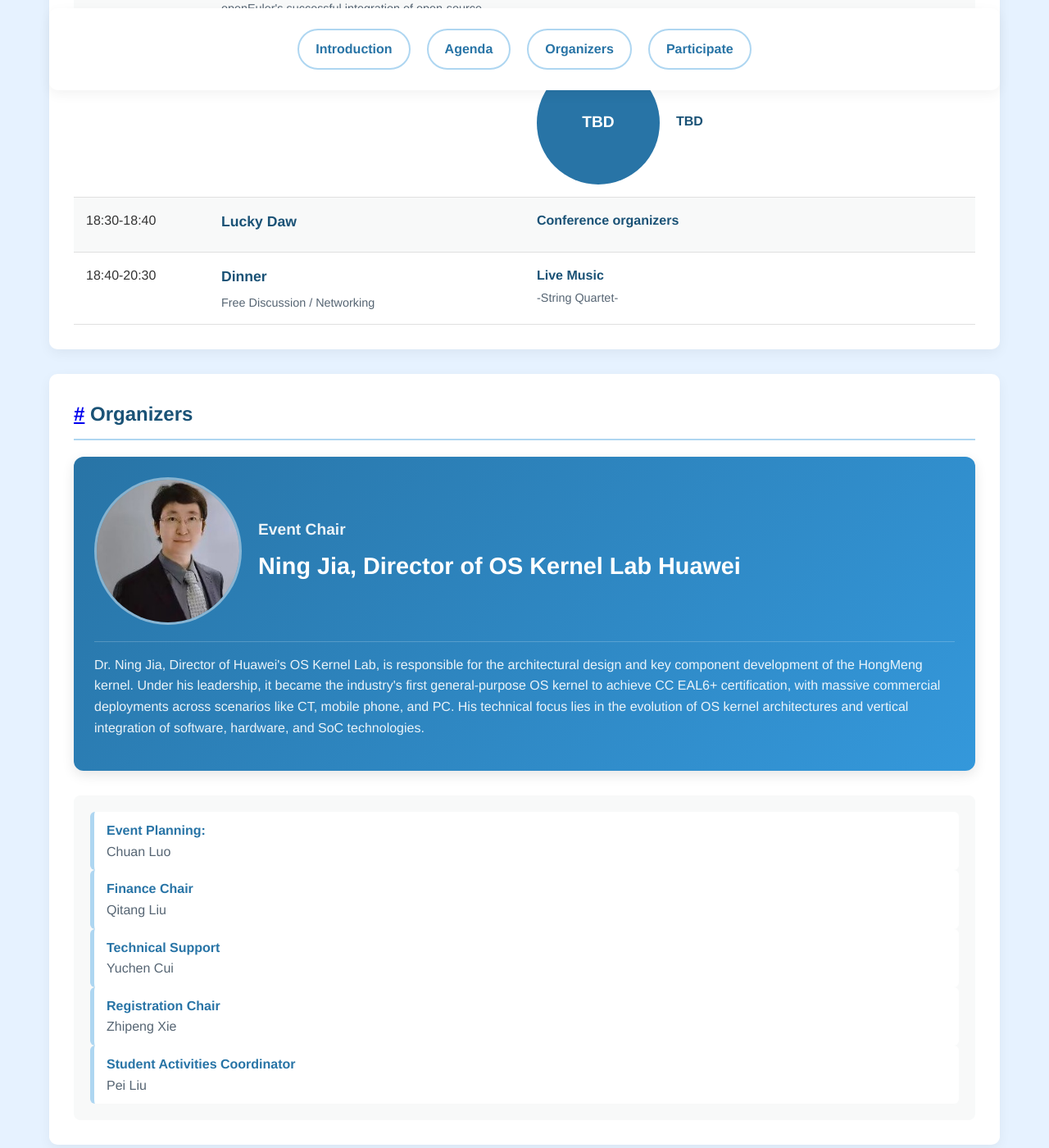
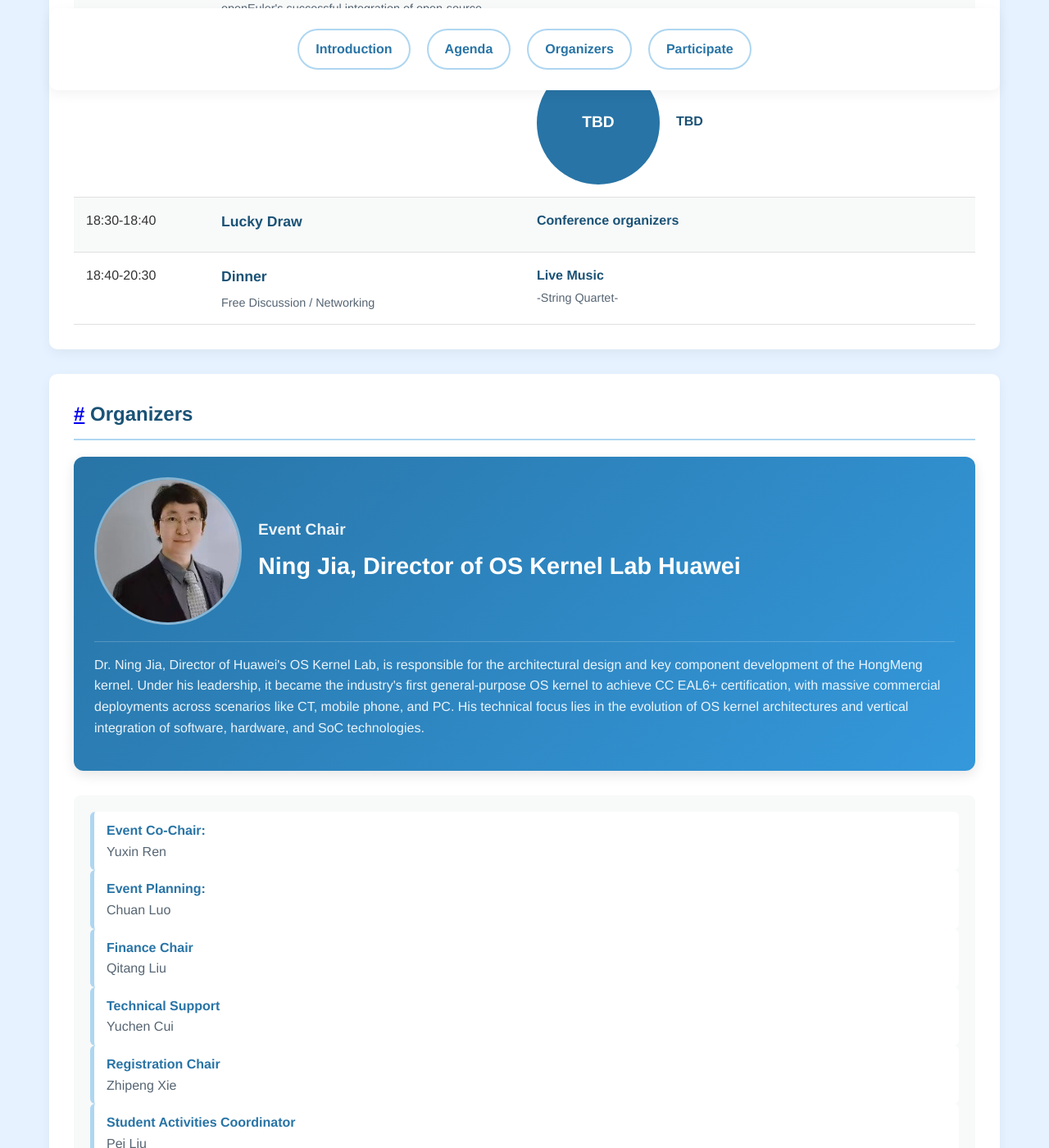
Before and after one commit to os-storage/os-storage.github.io, a Jekyll site: the page built from events/hw-sosp25.html, in a window 1280 px wide and 1400 px high, scrolled down 1661 px. Shown: the whole window at 82% size. Built offline with Jekyll 4.4.1, drawn with Linux system fonts in a browser that asks for light colours.

Commit message:
Update hw-sosp25.html

```diff
--- a/events/hw-sosp25.html
+++ b/events/hw-sosp25.html
@@ -439,7 +439,7 @@ Agenda
             <tr>
                 <td>18:30-18:40</td>
                 <td>
-                    <div class="speech-title">Lucky Daw</div>
+                    <div class="speech-title">Lucky Draw</div>
                     <div class="speech-desc"> </div>
                 </td>
                 <td>
@@ -674,6 +674,10 @@ Organizers
     <!-- 其他组织人员列表 -->
     <div class="other-organizers">
         <ul class="organizer-list">
+            <li>
+                <span class="organizer-role">Event Co-Chair: </span>
+                <span class="organizer-name">Yuxin Ren</span>
+            </li>
             <li>
                 <span class="organizer-role">Event Planning: </span>
                 <span class="organizer-name">Chuan Luo</span>
```
